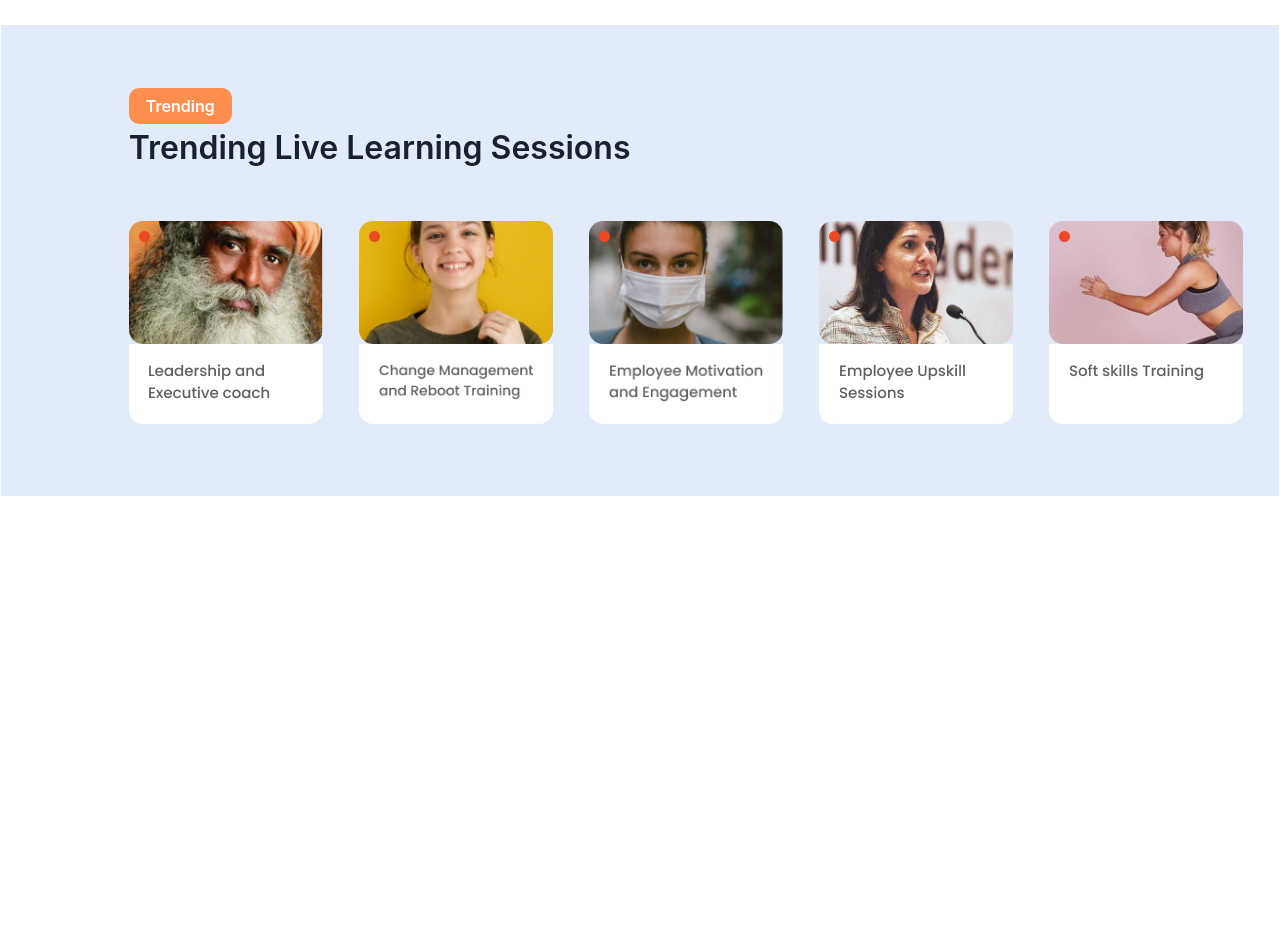
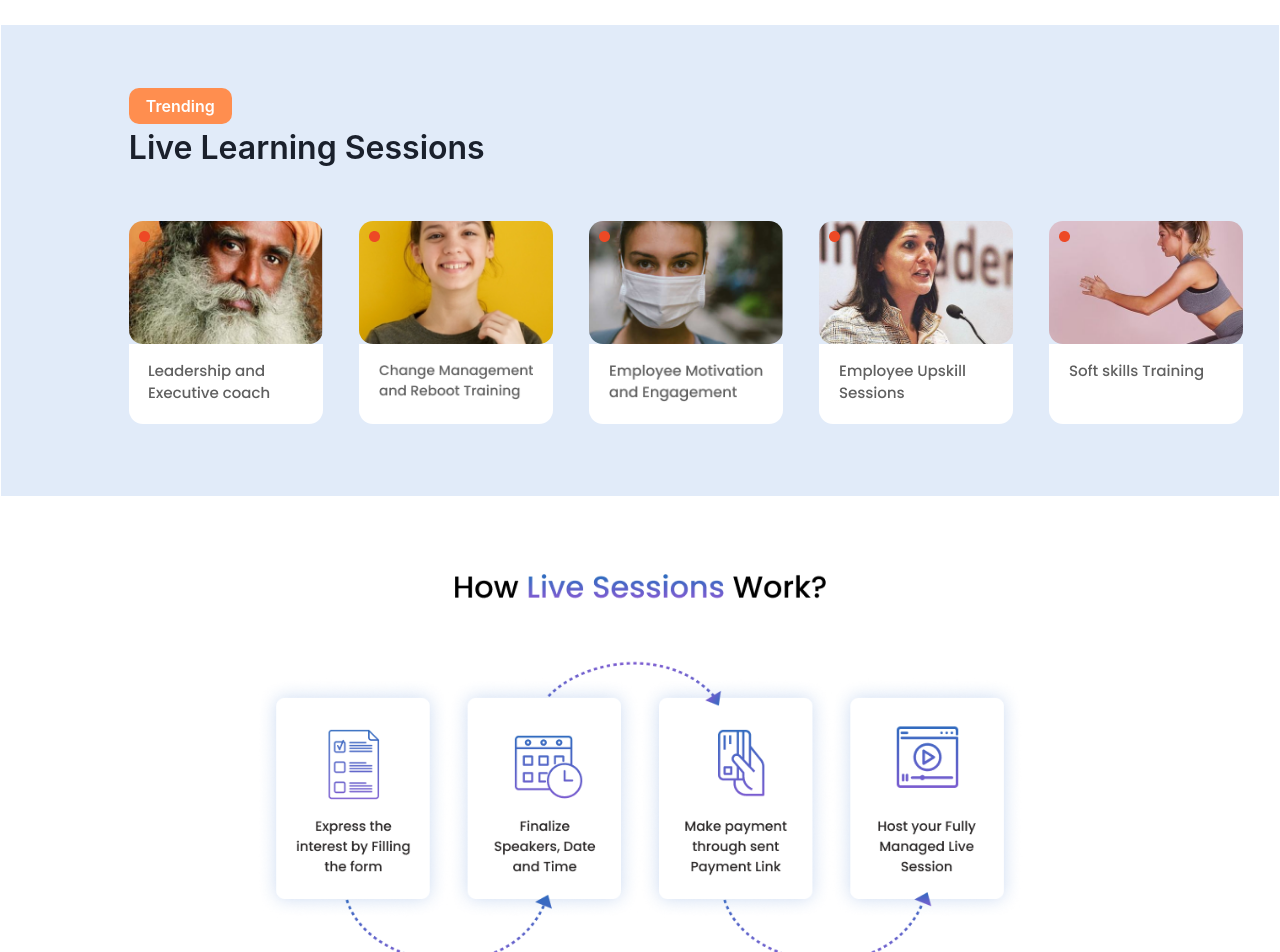
Before and after one commit to sharunnd/esmagico-assignment, a React (Create React App) app in the folder frontend/: page / in a window 1280 px wide. Shown: the part 2220-3172 px from the top of the page. Before the commit the page ends 2717 px from the top, so only its background shows below. Built offline with nearby package versions, Linux system fonts and the light colour scheme.

Commit message:
live learning sessions work flow

```diff
--- a/frontend/src/App.js
+++ b/frontend/src/App.js
@@ -1,4 +1,5 @@
 import './App.css';
+import LiveLearningSessionWork from './components/LiveLearningSessionWork';
 import LiveLearningSessions from './components/LiveLearningSessions';
 import MiddleSection from './components/MiddleSection';
 
@@ -12,6 +13,7 @@ function App() {
       <Navbar />
       <MiddleSection />
       <LiveLearningSessions />
+      <LiveLearningSessionWork />
     </div>
   );
 }
--- /dev/null
+++ b/frontend/src/components/LiveLearningSessionWork.jsx
@@ -0,0 +1,18 @@
+import liveSessionWork from "../images/live-sessions/liveSessionWorkingImg.png"
+import { Box, Flex, Image } from "@chakra-ui/react"
+
+
+
+const LiveLearningSessionWork = ()=>{
+    return(
+        <Box mt="6%">
+           <Flex justifyContent={"center"}>
+              <Box height="32%" width="60%">
+                 <Image src={liveSessionWork} height="100%" width="100%" alt="img"/>
+              </Box>
+           </Flex>
+        </Box>
+    )
+}
+
+export default LiveLearningSessionWork
--- a/frontend/src/components/LiveLearningSessions.jsx
+++ b/frontend/src/components/LiveLearningSessions.jsx
@@ -36,7 +36,7 @@ const LiveLearningSessions = () => {
           </Button>
           <Box>
             <Text fontWeight={600} fontSize="32px">
-              Trending Live Learning Sessions
+              Live Learning Sessions
             </Text>
           </Box>
           <Flex mt="49px">
```
Also changed, not shown: frontend/src/images/live-sessions/liveSessionWorkingImg.png (added).
